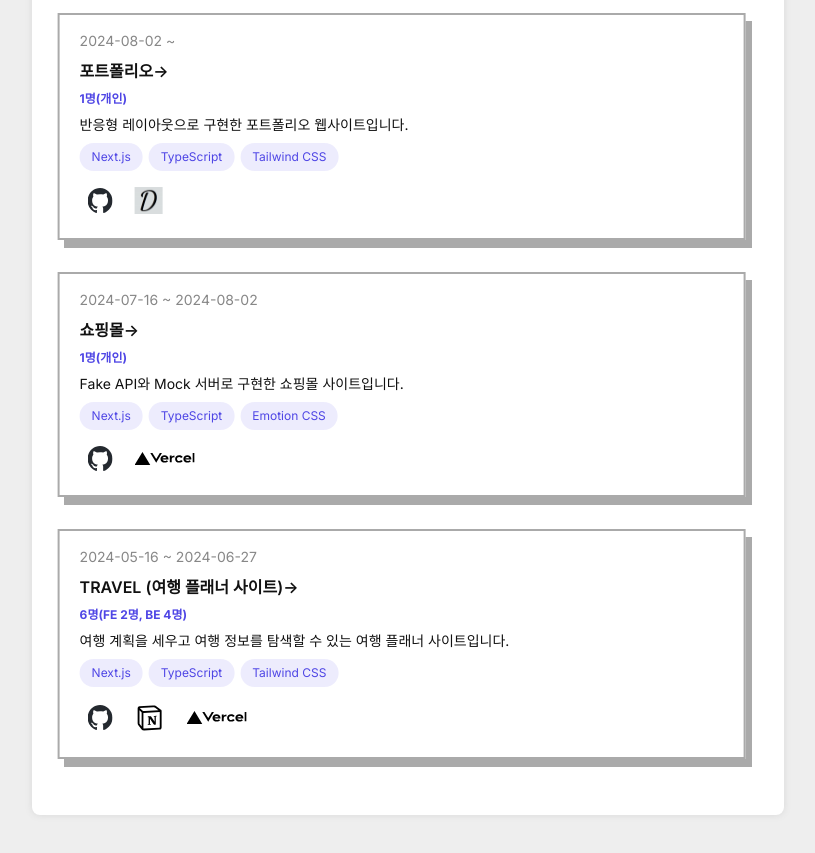
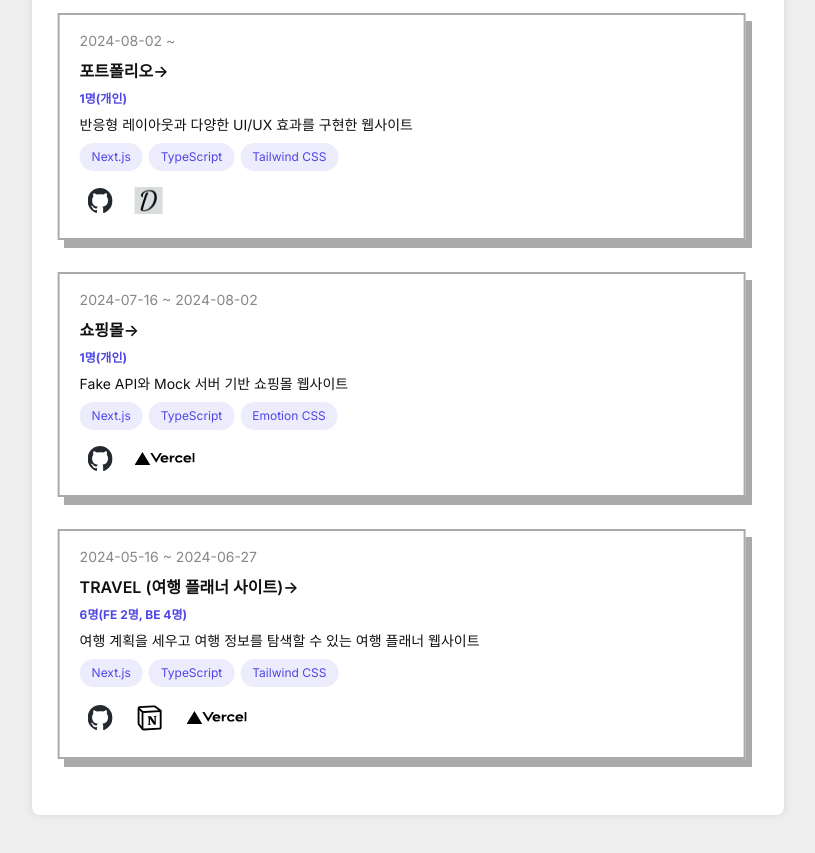
Before and after one commit to anony02/portfolio, a Next.js app: page /portfolio/ in a window 1280 px wide. Shown: the part 875-1728 px from the top of the page, without its empty margins (420-1235 px from the left). Built offline with nearby package versions, Linux system fonts and the light colour scheme.

Commit message:
♻️ 데이터 수정에 따른 코드  수정
데이터 수정에 따른 코드 수정

```diff
--- a/src/data/data.ts
+++ b/src/data/data.ts
@@ -13,7 +13,7 @@ export const skills = [
 export const projects = [
   {
     title: "포트폴리오",
-    description: "반응형 레이아웃으로 구현한 포트폴리오 웹사이트입니다.",
+    description: "반응형 레이아웃과 다양한 UI/UX 효과를 구현한 웹사이트",
     period: "2024-08-02 ~",
     participants: "1명(개인)",
     skills: ["Next.js", "TypeScript", "Tailwind CSS"],
@@ -29,37 +29,40 @@ export const projects = [
         title: "배포",
         href: "https://anony02.github.io/portfolio/",
         src: "/favicon.png",
-        alt: "favicon",
+        alt: "github page",
         width: 28,
         height: 27,
       },
     ],
     details: {
       background:
-        "기존에 존재하는 블로그나 프로그램을 사용하기 보다 커스텀 디자인을 사용해 개인 포트폴리오를 제작하고자 개발한 포트폴리오 웹사이트입니다. 자기 소개와 사용 기술, 프로젝트 정보를 기술했습니다. Next.js, TypeScript, Tailwind CSS를 이용해 반응형 웹과 애니메이션 효과를 구현했습니다.",
+        "기존 블로그나 템플릿을 사용하는 대신, 커스텀 디자인을 통해 개인 포트폴리오 웹사이트를 제작했습니다. 자기 소개와 사용 기술, 프로젝트 정보를 기술했으며 Next.js, TypeScript, Tailwind CSS를 사용하여 반응형 웹과 다양한 애니메이션 효과를 구현했습니다.",
       features: [
         "dark 모드 on/off 기능",
         "화면 크기에 따른 레이아웃 변화",
         "텍스트 타이핑 애니메이션",
         "네이게이션을 이용한 스크롤 이벤트",
-        "hover 시 효과",
-        "스크롤 시 효과",
+        "hover 및 스크롤 효과",
         "마우스 커서 이펙트",
-        "모달 구현",
+        "모달 창 구현",
       ],
-      developmentProcess:
-        "Next.js와 TypeScript를 사용해 프로젝트의 기본 구조를 설정하고, Tailwind CSS로 스타일링을 진행했습니다. 반응형 디자인을 고려해 다양한 화면 크기에서 적절한 레이아웃이 나타나도록 했습니다. 개발과정에서 Git을 통해 버전 관리를 진행했고, 주요 기능 구현 및 버그 수정 후 단계적으로 배포를 진행했습니다.",
-      roleAndContribution:
-        "개인 프로젝트로 기획, 디자인 구상, 개발, 배포까지 모든 과정을 직접 수행했습니다. 특히 사용자 경험 개선을 위해 반응형 디자인과 애니메이션 효과 구현에 많은 시간을 투자했습니다.",
+      process: [
+        "기본 구조 설정: Next.js와 TypeScript를 이용해 프로젝트 구조를 설계 및 구성했습니다.",
+        "스타일링: Tailwind CSS를 사용해 반응형 디자인과 커스텀 스타일링을 적용했습니다.",
+        "기능 구현: 다양한 UI/UX 요소를 포함해 사용자 경험을 강화했습니다.",
+        "버전 관리 및 배포: Git을 통해 버전관리를 진행했고 주요 기능 구현 및 버그 수정 후 단계적으로 배포를 진행했습니다.",
+      ],
+      contribution:
+        "개인 프로젝트로 기획, 디자인, 개발, 배포까지 모든 과정을 직접 수행했습니다. 특히 사용자 경험 개선을 위한 반응형 디자인과 애니메이션 효과 구현에 중점을 두었습니다.",
       result:
         "다양한 화면 크기에서 동작하며, 다크 모드와 애니메이션 효과 등 사용자의 눈길을 끄는 요소들을 구현했습니다.",
       improvements:
-        "블로그처럼 사이트에서 입력, 수정, 삭제가 가능하게 구현해보면 더 좋을 것 같습니다. 이 경우, 사용자 별 권한 관리가 필요하고, 데이터를 저장하고 불러올 서버 기능이 필요합니다.",
+        "블로그처럼 사용자가 직접 콘텐츠를 입력, 수정, 삭제가 가능하게 구현해보면 더 좋을 것 같습니다. 이 경우, 사용자 권한 관리와 데이터 저장 및 불러오기 기능을 갖춘 서버 기능이 필요합니다.",
     },
   },
   {
     title: "쇼핑몰",
-    description: "Fake API와 Mock 서버로 구현한 쇼핑몰 사이트입니다.",
+    description: "Fake API와 Mock 서버 기반 쇼핑몰 웹사이트",
     period: "2024-07-16 ~ 2024-08-02",
     participants: "1명(개인)",
     skills: ["Next.js", "TypeScript", "Emotion CSS"],
@@ -81,34 +84,35 @@ export const projects = [
     ],
     details: {
       background:
-        "상품 정보를 제공하는 Fake API와 json server를 사용해 개발한 쇼핑몰 사이트입니다. 과거 React, JavaScript, CSS module로 API 호출과 장바구니 기능만 구현했던 개발했던 프로젝트를 Next.js, TypeScript, Emotion CSS로 마이그레이션 후 추가 기능을 구현했습니다.",
+        "상품 정보를 제공하는 Fake API와 JSON Server를 활용해 개발한 쇼핑몰 웹사이트입니다. React, JavaScript, CSS Modules을 사용해 API 호출과 장바구니 기능만 구현했던 과거 프로젝트를 Next.js, TypeScript, Emotion CSS로 마이그레이션 후 다양한 추가 기능을 통해 사용자 경험을 개선했습니다.",
       features: [
-        "회원가입, 회원탈퇴",
-        "로그인, 로그아웃",
-        "아이디 찾기, 임시 비밀번호 발급",
+        "회원관리 (회원가입, 로그인/로그아웃, 회원탈퇴, 아이디 찾기 및 임시 비밀번호 발급 기능 구현)",
         "입력창 종류별 유효성 검사",
         "개인정보 수정",
-        "로딩 시 화면 처리",
+        "로딩 화면 처리",
         "페이지네이션",
         "장바구니",
         "알림창",
-        "상품 정렬",
-        "상품 검색",
-        "상품 카테고리별 분류",
+        "상품 정렬 및 검색 (카테고리별 상품 조회, 상품 검색, 상품 목록 정렬)",
       ],
-      developmentProcess:
-        "기존 프로젝트의 구조를 분석하고 Next.js와 TypeScript를 사용하여 새로운 프로젝트 구조를 설정했습니다. Emotion CSS를 사용하여 스타일링을 진행하며, 컴포넌트 기반의 스타일링 방식을 채택했습니다. tanstack query를 도입해 API 호출을 관리하고, 데이터의 캐싱과 상태 관리를 효율적으로 구현했습니다. 회원 관리 기능과 유효성 검사, 로딩 처리, 페이지네이션 등 추가 기능을 단계별로 구현하며 지속적으로 테스트를 통해 버그를 수정했습니다.",
-      roleAndContribution:
-        "개인 프로젝트로 기획, 디자인 구상, 개발, 배포까지 모든 과정을 직접 수행했습니다. 프로젝트 마이그레이션 과정에서 Next.js의 기능을 활용해 SSR(Server-Side Rendering)과 CSR(Client-Side Rendering)을 효과적으로 결합했으며, Emotion CSS를 사용해 재사용 가능한 스타일 컴포넌트를 작성했습니다. 또한, tanstack query를 활용해 API 호출의 효율성을 높이고, 로딩 처리와 에러 처리를 개선했습니다.",
+      process: [
+        "Yarn Berry 도입: npm 대신 yarn berry를 도입하여 의존성 관리의 효율성과 보안을 개선했습니다.",
+        "Next.js 도입: Next.js의 파일 기반 라우팅을 활용해 직관적이고 유지보수하기 쉬운 라우팅 구조를 설계했습니다. 자동 코드 분할 기능을 통해 페이지 로딩 시간을 최소화하고, 정적 파일 제공 기능을 통해 최적화된 이미지를 제공했습니다.",
+        "TypeScript 도입: JavaScript 대신 TypeScript를 사용해 코드의 타입 안전성을 확보하고, 코드의 가독성과 유지보수성을 향상시켰습니다. TypeScript의 정적 타입 검사 기능을 통해 개발 단계에서 오류를 조기에 발견하고, 더 안정적인 코드를 작성할 수 있었습니다.",
+        "Emotion CSS 도입: Emotion CSS를 통해 스타일의 재사용성을 높이고 동적인 스타일을 구현했습니다.",
+        "추가 기능 구현: 회원 관리 기능과 유효성 검사, 로딩 처리, 페이지네이션 등 추가 기능을 단계별로 구현하며 지속적으로 테스트를 통해 버그를 수정했습니다.",
+      ],
+      contribution:
+        "개인 프로젝트로 기획, 디자인 구상, 개발, 배포까지 모든 과정을 직접 수행했습니다. 프로젝트 마이그레이션 과정에서 Yarn Berry를 도입해 의존성 관리의 효율성을 높이고 Next.js를 도입해 효율적인 CSR 환경을 구축했습니다. Emotion CSS를 사용하여 재사용 가능한 스타일을 구현하고 동적 스타일을 통한 사용자 상호작용을 처리했습니다. 또한, tanstack query를 활용해 API 호출의 효율성을 높이고, 로딩 처리와 에러 처리를 개선했습니다.",
       result:
-        "마이그레이션과 기능 추가를 통해 완성된 쇼핑몰 사이트는 사용자 경험을 크게 개선했으며, 다양한 기능과 유효성 검사를 통해 안전하고 편리한 사용자 환경을 제공하고자 했습니다. 이번 프로젝트를 통해 Next.js와 TypeScript의 장점을 깊이 이해하게 되었으며, Emotion CSS를 사용해 스타일링의 유연성을 극대화할 수 있었습니다. 또한, tanstack query를 통해 효율적인 데이터 페칭과 상태 관리 기법을 익혔습니다. 전체적으로 더 나은 개발 환경과 사용자 경험을 제공하기 위한 다양한 기술적 접근 방식을 배웠습니다.",
+        "프로젝트의 리팩토링과 기능 확장을 통해 더 빠르고 편리한 사용자 환경을 구현하고자 했습니다. 이번 프로젝트를 통해 Next.js와 TypeScript의 장점을 이해하게 되었으며, Emotion CSS를 사용해 스타일링의 유연성을 높일 수 있었습니다. 또한, tanstack query를 통해 효율적인 데이터 페칭과 상태 관리 기법을 익혔습니다. 전체적으로 더 나은 개발 환경과 사용자 경험을 제공하기 위한 다양한 기술적 접근 방식을 배웠습니다.",
       improvements:
         "실제 결제 기능과 더 복잡한 사용자 인증 시스템을 도입해 실서비스의 기능과 로직들을 구현해보면 좋을 것 같습니다.",
     },
   },
   {
     title: "TRAVEL (여행 플래너 사이트)",
-    description: "여행 계획을 세우고 여행 정보를 탐색할 수 있는 여행 플래너 사이트입니다.",
+    description: "여행 계획을 세우고 여행 정보를 탐색할 수 있는 여행 플래너 웹사이트",
     period: "2024-05-16 ~ 2024-06-27",
     participants: "6명(FE 2명, BE 4명)",
     skills: ["Next.js", "TypeScript", "Tailwind CSS"],
@@ -125,27 +129,29 @@ export const projects = [
     ],
     details: {
       background:
-        "여행 관련 정보를 제공하는 Tour API를 이용해 여행 정보를 탐색하고 여행 계획을 세울 수 있는 여행 플래너 사이트를 개발했습니다.",
+        "여행 관련 정보를 제공하는 Tour API를 활용해 여행자들이 쉽게 여행 일정을 계획하고, 관련 정보를 탐색할 수 있는 플랫폼을 개발했습니다. 여행 일정을 수동으로 계획해야 하는 불편함을 해결하고, 여행 정보를 한 곳에서 탐색할 수 있는 기능을 제공하고자 했습니다.",
       features: [
         "회원가입, 회원탈퇴, 로그인, 로그아웃, 아이디 찾기, 임시 비밀번호 발급",
         "입력창 종류별 유효성 검사",
         "개인정보 수정",
-        "로딩 시 화면 처리",
+        "로딩 화면 처리",
         "무한 스크롤",
         "여행 일정 생성하기",
         "다가오는 여행 일정 보기",
-        "다른 사용자들의 여행 일정 탐색",
-        "여행 일정 스크랩",
-        "여행 정보 탐색",
+        "다른 사용자의 여행 일정 탐색 및 스크랩",
+        "Tour API를 활용한 여행 정보 탐색",
       ],
-      developmentProcess:
-        "기획, 와이어프레임 작성, 컨벤션 작성, 개발, 배포, BE와 통합을 진행했습니다. Figma를 이용해 담당 기능의 와이어프레임을 작성했으며 Next.js, TypeScript, Tailwind CSS로 개발을 진행했습니다. 폴더 구조는 FSD 아키텍쳐를 참고했으며, 변수/함수명 등 코드 관련 컨벤션, 커밋/PR 관련 컨벤션을 정하고 Git Flow 방식을 따라 개발을 진행했습니다.",
-      roleAndContribution:
-        "팀에서 FE 담당자로서 기획, 디자인 구상 및 와이어 프레임 작성, 개발과정을 담당했습니다. 기능적으로는 회원가입, 회원탈퇴, 로그인, 카카오 로그인, 로그아웃, 개인정보 찾기, 개인정보 수정, 마이페이지, 스크랩 목록, 여행정보 탐색 페이지를 담당했습니다.\nAPI 호출은 TanStack Query를 이용해 코드의 간결성, 데이터 캐싱, 서버 상태 관리 등의 측면을 개선했습니다.\n한국관광공사에서 제공하는 Tour API를 활용해 여행정보 탐색 페이지를 구현했고, 무한 스크롤 방식으로 데이터 호출을 구현했습니다. 사용자는 토글을 통해 상세 정보를 확인하고, 카카오맵 API와 연계해 여행지 위치와 길찾기 링크를 제공받을 수 있습니다.",
+      process: [
+        "기획 및 설계: 프로젝트 초기 기획 단계에서 팀원들과 협업하여 기능 요구 사항을 도출하고, Figma를 사용해 와이어프레임을 작성했습니다. 폴더 구조는 FSD 아키텍처를 참고하여 설계했습니다.",
+        "컨벤션 설정: 코드 품질을 유지하기 위해 변수명, 함수명, 커밋 메시지 등에 대한 컨벤션을 작성하고, Git Flow를 활용해 협업의 효율성을 높였습니다.",
+        "개발 및 통합: Next.js의 기능을 활용해 개발환경과 로딩속도를 개선하고, TypeScript로 코드의 안정성을 강화했습니다. Tailwind CSS를 사용해 일관된 디자인을 유지하며, 빠르게 스타일링을 완료했습니다. 기능별 백엔드 담당자와 소통하며 서버와의 통합을 진행했습니다.",
+      ],
+      contribution:
+        "팀에서 프론트엔드 담당자로서 기획, 디자인 구상, 와이어프레임 작성, 주요 기능 개발을 담당했습니다. 특히 회원 관리 기능, 마이페이지, 여행정보 탐색 페이지를 담당했습니다. API 호출과 관련된 코드의 간결성, 데이터 캐싱, 서버 상태 관리를 개선하고, 한국관광공사의 Tour API와 카카오맵 API를 활용해 사용자 경험을 개선하고자 했습니다. 무한 스크롤 기능과 상세 정보 토글 기능을 통해 사용자 편의성을 높였습니다.",
       result:
-        "이번 프로젝트를 통해 협업 과정에서의 효과적인 커뮤니케이션과 컨벤션 설정의 중요성을 깨달았습니다. 또한, Next.js와 TypeScript, Tailwind CSS의 조합을 활용한 개발에서 성능 최적화와 사용자 경험 향상에 대해 배울 수 있었습니다. API 통합 및 관리에 있어서 TanStack Query를 활용한 서버 상태 관리 기법을 익혔습니다.",
+        "프로젝트를 통해 협업 과정에서의 효과적인 커뮤니케이션과 컨벤션 설정의 중요성을 깨달았습니다. 또한, Next.js와 TypeScript, Tailwind CSS의 조합을 활용한 개발에서 성능 최적화와 사용자 경험 향상에 대해 배울 수 있었습니다. TanStack Query를 활용한 서버 상태 관리 기법을 익혔습니다.",
       improvements:
-        "글을 적고 소통할 수 있는 커뮤니티 게시판과 실시간 대화방 기능을 추가로 구현한다면 사용자들의 참여와 교류를 더욱 이끌어낼 수 있을 것 같습니다. 또한 더 복잡한 사용자 인증 시스템을 도입해 실서비스의 기능과 로직들을 구현해보면 좋을 것 같습니다.",
+        "커뮤니티 게시판과 실시간 대화방 기능을 추가로 구현한다면 사용자의 참여와 교류를 더욱 이끌어내고 플랫폼의 활용도를 높일 수 있을 것으로 생각됩니다. 또한 더 복잡한 사용자 인증 시스템을 도입해 보안을 강화하고 실서비스의 기능과 로직들을 구현해보면 좋을 것 같습니다.",
     },
   },
 ];
--- a/src/data/types.ts
+++ b/src/data/types.ts
@@ -9,8 +9,8 @@ export interface LinkType {
 export interface DetailType {
   background: string;
   features: string[];
-  developmentProcess: string;
-  roleAndContribution: string;
+  process: string[];
+  contribution: string;
   result: string;
   improvements: string;
 }
```
Also changed, not shown: src/components/ProjectDetails.tsx (+9 -2 lines).
